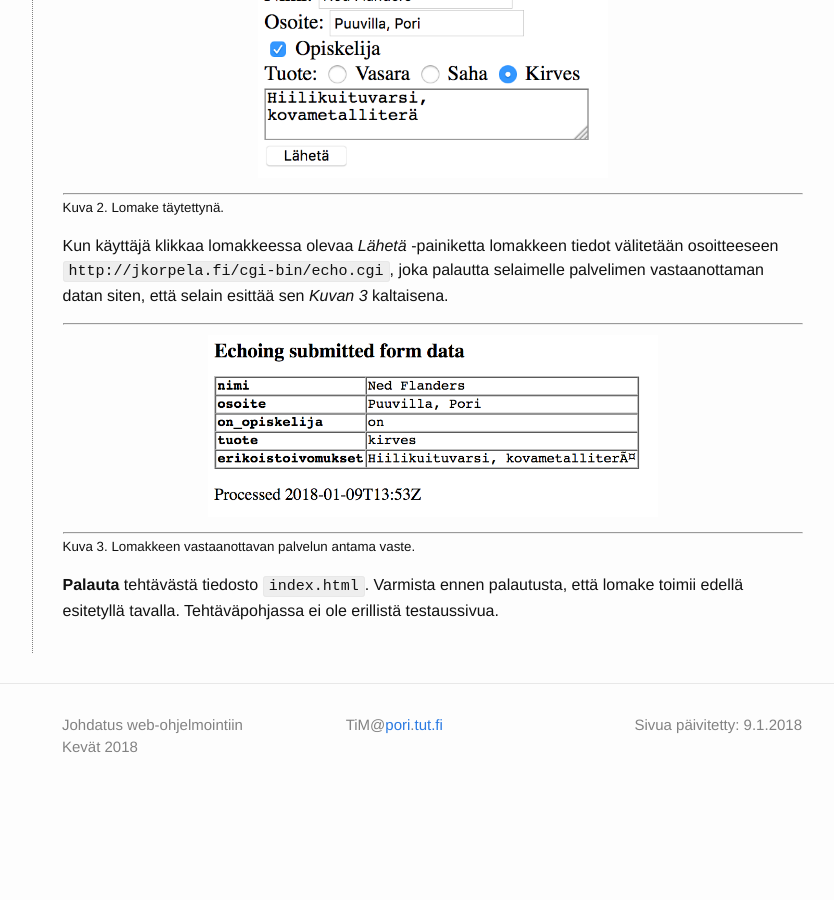
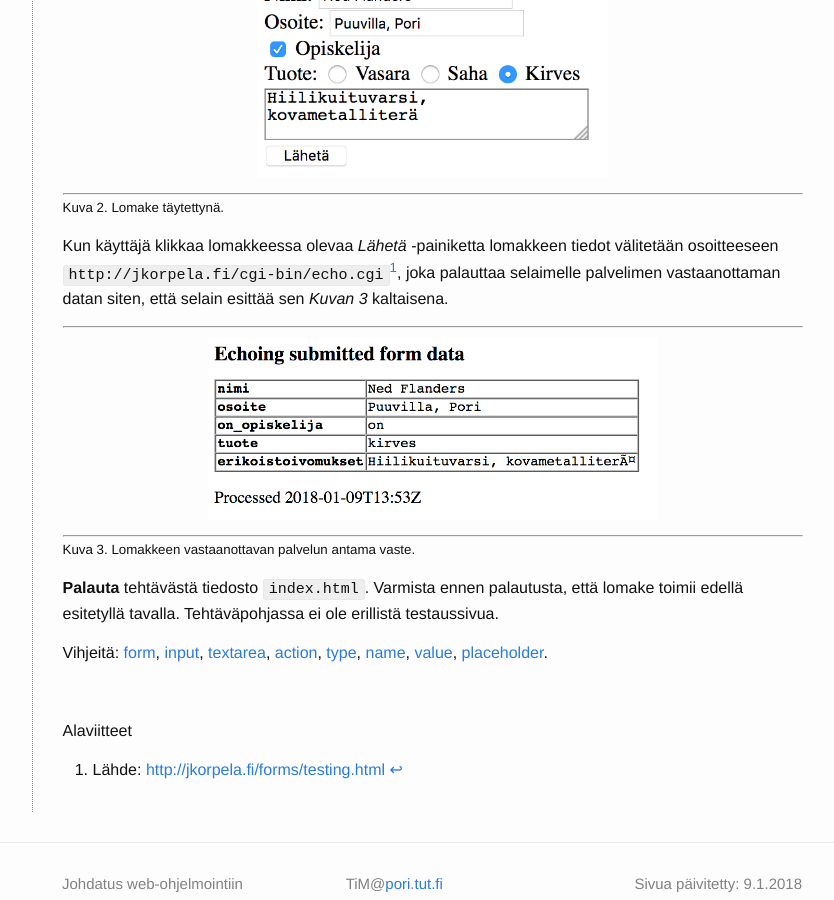
Before and after one commit to timedu/jwo2018k, a Jekyll site: the page built from docs/_osa1/tehtava16.md, in a window 1280 px wide and 900 px high, scrolled down 774 px. Shown: the whole window, without its empty margins (208-1042 px from the left). Built offline with Jekyll 4.4.1, drawn with Linux system fonts in a browser that asks for light colours; before the commit the page ends 1593 px from its top, so only the background shows below that.

Commit message:
ex 1.6 fix

```diff
--- a/docs/_osa1/tehtava16.md
+++ b/docs/_osa1/tehtava16.md
@@ -27,8 +27,10 @@ Sivu sisältää yksinkertaisen tilauslomakkeen, joka on esitetty täyttämätt
 ---
 <small>Kuva 2. Lomake täytettynä.</small>
 
-Kun käyttäjä klikkaa lomakkeessa olevaa *Lähetä* -painiketta lomakkeen tiedot välitetään osoitteeseen `http://jkorpela.fi/cgi-bin/echo.cgi`, joka palautta selaimelle palvelimen vastaanottaman datan siten,
+Kun käyttäjä klikkaa lomakkeessa olevaa *Lähetä* -painiketta lomakkeen tiedot välitetään osoitteeseen `http://jkorpela.fi/cgi-bin/echo.cgi`[^echo], joka palauttaa selaimelle palvelimen vastaanottaman datan siten,
 että selain esittää sen *Kuvan 3* kaltaisena.
+
+[^echo]: Lähde: <http://jkorpela.fi/forms/testing.html>
 
 ---
 
@@ -41,3 +43,20 @@ että selain esittää sen *Kuvan 3* kaltaisena.
 **Palauta** tehtävästä tiedosto `index.html`. Varmista ennen palautusta,
 että lomake toimii edellä esitetyllä tavalla. Tehtäväpohjassa ei ole
 erillistä testaussivua.
+
+
+Vihjeitä: [form][form], [input][input], [textarea][textarea], [action][action],
+[type][type], [name][name], [value][value], [placeholder][placeholder].
+
+[form]: https://www.w3schools.com/tags/tag_form.asp
+[input]: https://www.w3schools.com/tags/tag_input.asp
+[textarea]: https://www.w3schools.com/tags/tag_textarea.asp
+[action]: https://www.w3schools.com/tags/att_form_action.asp
+[type]: https://www.w3schools.com/tags/att_input_type.asp
+[placeholder]: https://www.w3schools.com/tags/att_input_placeholder.asp
+[name]: https://www.w3schools.com/tags/att_input_name.asp
+[value]: https://www.w3schools.com/tags/att_input_value.asp
+
+<br/>
+
+Alaviitteet
```
Also changed, not shown: docs/viitteet.md (+1 -0 lines).
